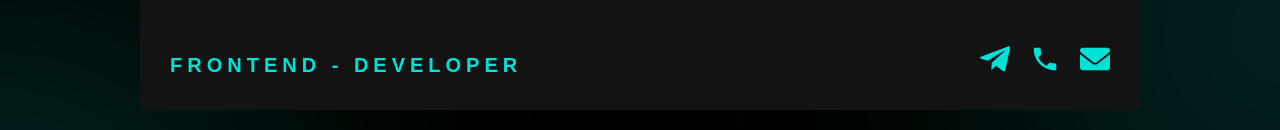
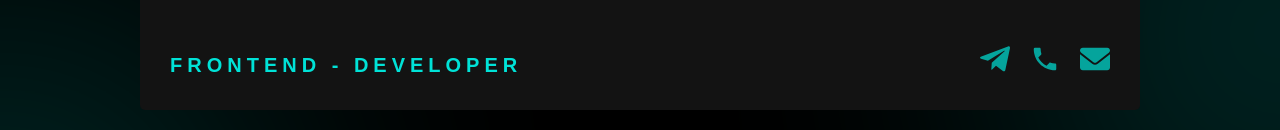
Before and after one commit to dimonstr223/react-portfolio, a React (Create React App) app: page / in a window 1280 px wide. Shown: the part 252-382 px from the top of the page. Built offline with nearby package versions, Linux system fonts and the light colour scheme; a web font is replaced by a local one.

Commit message:
contacts hover added

```diff
--- a/src/components/Info/Info.module.scss
+++ b/src/components/Info/Info.module.scss
@@ -74,6 +74,15 @@
 			display: flex;
 			align-items: center;
 			gap: 20px;
+
+			.contacts__item {
+				opacity: 0.7;
+				transition: opacity 0.2s;
+
+				&:hover {
+					opacity: 1;
+				}
+			}
 		}
 	}
 }
--- a/src/scss/App.scss
+++ b/src/scss/App.scss
@@ -4,6 +4,12 @@
 body {
 	padding: 100px 0 60px;
 	overflow-x: hidden;
+}
+
+.container {
+	max-width: 1020px;
+	margin: 0 auto;
+	padding: 0 10px;
 }
 
 .App {
@@ -30,12 +36,6 @@ body {
 		overflow: hidden;
 		animation: circleMoveLast 30s infinite, circle 5s infinite;
 	}
-}
-
-.container {
-	max-width: 1020px;
-	margin: 0 auto;
-	padding: 0 10px;
 }
 
 @keyframes circle {
```
